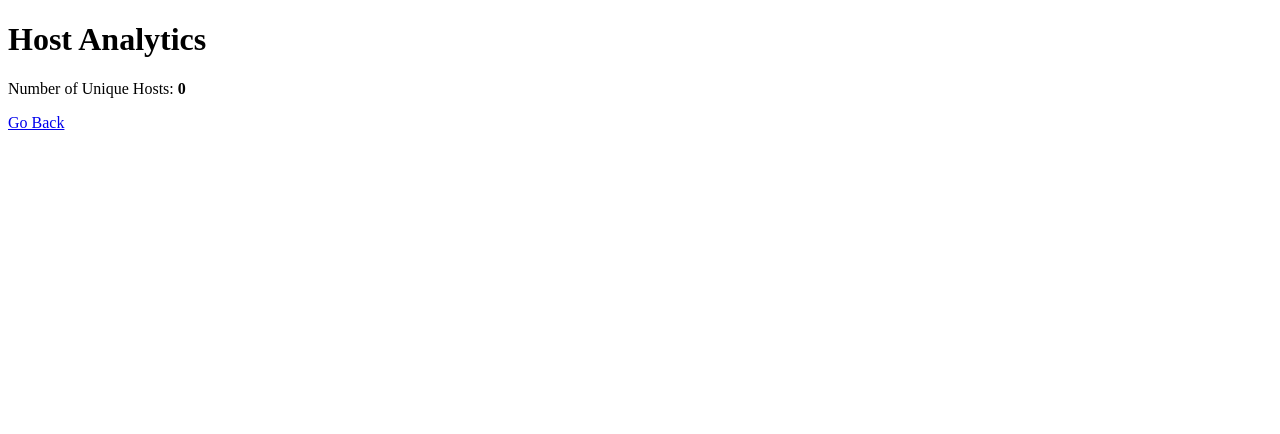
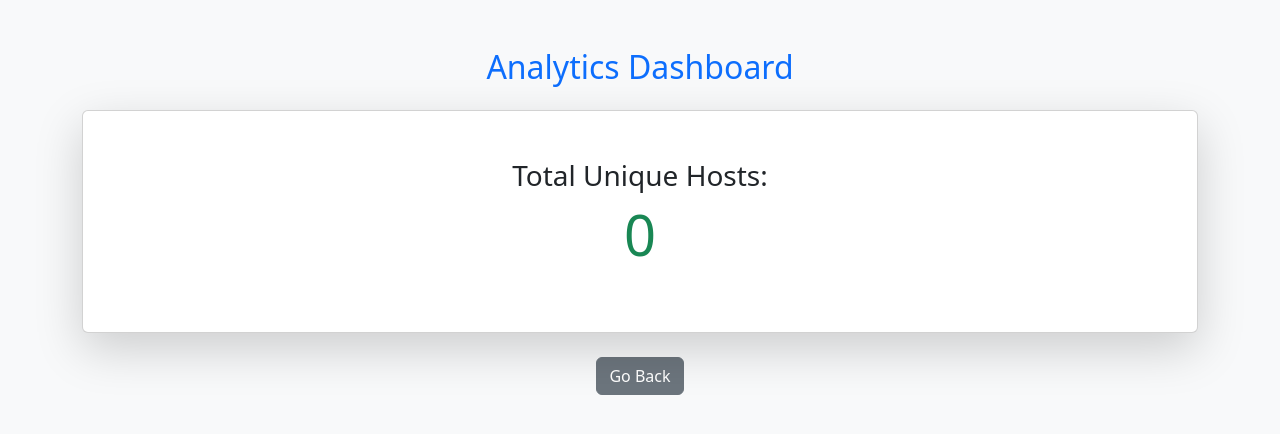
Before and after one commit to arunvel1988/ditiss_sdn_odl, a Flask app: page /analytics in a window 1280 px wide. Shown: the top 434 px of the page. Run offline with Flask 3, Linux system fonts and the light colour scheme; data that the repository does not hold is empty.

Commit message:
adding simple anayltics

```diff
--- a/app.py
+++ b/app.py
@@ -1,4 +1,4 @@
-from flask import Flask, render_template, jsonify
+from flask import Flask, render_template
 import requests
 import sqlite3
 
@@ -9,11 +9,9 @@
 ODL_USERNAME = 'admin'
 ODL_PASSWORD = 'admin'
 
-# Database setup
 DB_NAME = "hosts.db"
 
 def init_db():
-    """Initialize SQLite database and create table if it doesn't exist."""
     conn = sqlite3.connect(DB_NAME)
     cursor = conn.cursor()
     cursor.execute('''CREATE TABLE IF NOT EXISTS hosts (
@@ -25,7 +23,6 @@
     conn.close()
 
 def save_to_db(mac, ip):
-    """Save host information to the database."""
     conn = sqlite3.connect(DB_NAME)
     cursor = conn.cursor()
     cursor.execute("INSERT OR IGNORE INTO hosts (mac, ip) VALUES (?, ?)", (mac, ip))
@@ -33,7 +30,6 @@
     conn.close()
 
 def fetch_hosts_from_odl():
-    """Fetch host IP and MAC from OpenDaylight."""
     response = requests.get(ODL_URL, auth=(ODL_USERNAME, ODL_PASSWORD))
 
     if response.status_code == 200:
@@ -62,7 +58,6 @@
 
 @app.route('/analytics')
 def analytics():
-    """Show number of unique hosts in database."""
     conn = sqlite3.connect(DB_NAME)
     cursor = conn.cursor()
     cursor.execute("SELECT COUNT(DISTINCT mac) FROM hosts")
--- a/templates/analytics.html
+++ b/templates/analytics.html
@@ -1,11 +1,17 @@
 <!DOCTYPE html>
-<html>
+<html lang="en">
 <head>
-    <title>Host Analytics</title>
+    <title>Analytics</title>
+    <link rel="stylesheet" href="https://cdn.jsdelivr.net/npm/bootstrap@5.3.0/dist/css/bootstrap.min.css">
 </head>
-<body>
-    <h1>Host Analytics</h1>
-    <p>Number of Unique Hosts: <strong>{{ host_count }}</strong></p>
-    <a href="/">Go Back</a>
+<body class="bg-light">
+    <div class="container my-5 text-center">
+        <h2 class="text-primary">Analytics Dashboard</h2>
+        <div class="card shadow-lg p-5 mt-4">
+            <h3>Total Unique Hosts:</h3>
+            <p class="display-4 text-success">{{ host_count }}</p>
+        </div>
+        <a href="/" class="btn btn-secondary mt-4">Go Back</a>
+    </div>
 </body>
 </html>
```
Also changed, not shown: templates/home.html (+29 -5 lines), templates/hosts.html (+13 -6 lines).
